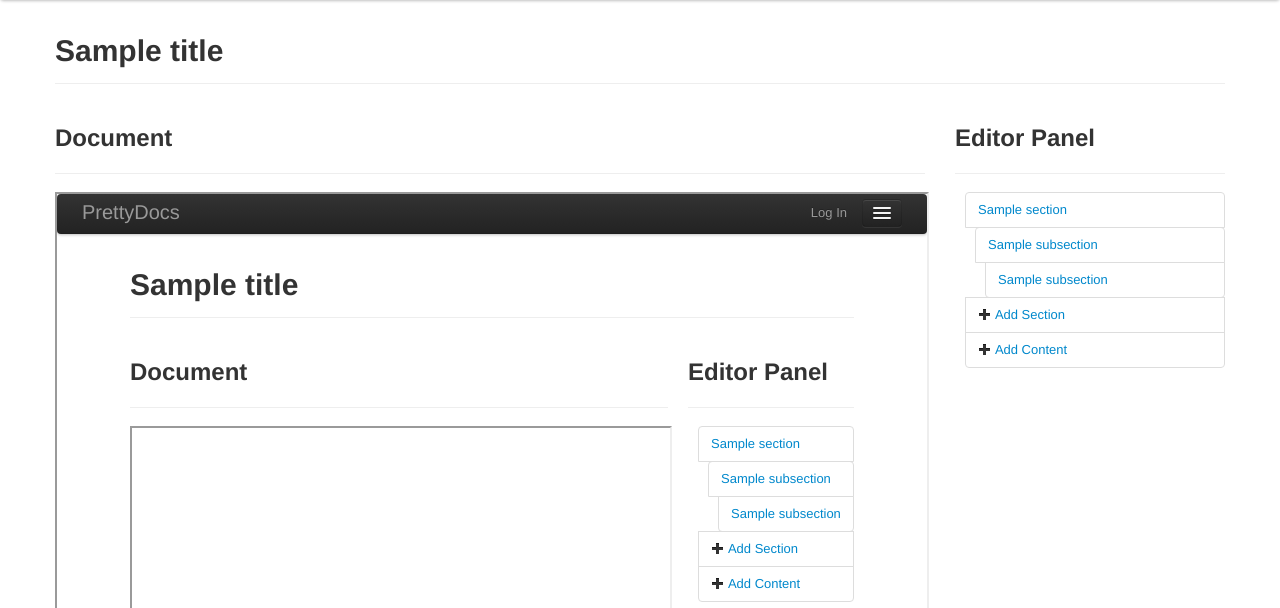
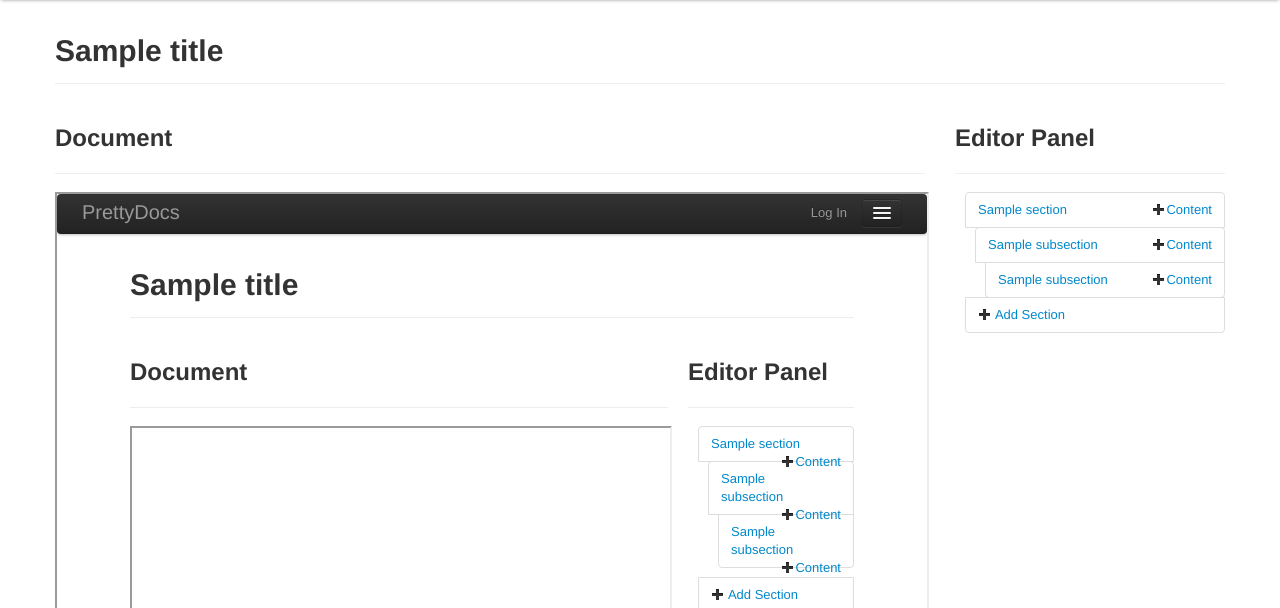
Before and after one commit to mc706/prettydocs, a Django app: template document/templates/edit.html in a window 1280 px wide. Shown: the part 40-648 px from the top of the page. Run offline with Django 3.2, Linux system fonts and the light colour scheme; the template is opened without the code that fills it: most values are stand-ins (such as "Sample title", 1, 10 or a date in 2020); some libraries are stand-ins or nearby versions.

Commit message:
add content form started

```diff
--- a/document/templates/edit.html
+++ b/document/templates/edit.html
@@ -23,20 +23,40 @@
         </div>
             <ul class="nav nav-tabs nav-stacked" style="margin:0 0 0 10px">
                 {% for section in document.sections.all %}
-                    <li><a>{{ section.get_full_title }}</a></li>
+                    <li>
+                        <a parent-id="{{ section.id }}" parent-type="section" onclick="call_content_modal(this)">
+                            {{ section.get_full_title }}
+                            <div class=pull-right>
+                                <i class=icon-plus></i>Content
+                            </div>
+                        </a>
+                    </li>
                     <ul class="nav nav-tabs nav-stacked" style="margin:0 0 0 10px">
                         {% for subsection in section.subsections.all %}
-                           <li><a>{{ subsection.get_full_title }}</a></li>
+                           <li>
+                               <a parent-id="{{ subsection.id }}" parent-type="section"  onclick="call_content_modal(this)">
+                                   {{ subsection.get_full_title }}
+                                   <div class=pull-right>
+                                       <i class=icon-plus></i>Content
+                                   </div>
+                               </a>
+                           </li>
                             <ul class="nav nav-tabs nav-stacked" style="margin:0 0 0 10px">
                             {% for supersub in subsection.subsections.all %}
-                                <li><a>{{ supersub.get_full_title }}</a></li>
+                                <li>
+                                    <a  parent-id="{{ supersub.id }}" parent-type="section" onclick="call_content_modal(this)">
+                                        {{ supersub.get_full_title }}
+                                        <div class=pull-right>
+                                            <i class=icon-plus></i>Content
+                                        </div>
+                                    </a>
+                                </li>
                             {% endfor %}
                             </ul>
                         {% endfor %}
                     </ul>
                 {% endfor %}
                    <li><a data-type='new_section' onclick="$('#add_section_modal').modal()"><i class=icon-plus></i> Add Section </a></li>
-                   <li><a data-type='new_content'  onclick="$('#add_content_modal').modal()"><i class=icon-plus></i> Add Content </a></li>
             </ul>
     </div>
 </div>
@@ -75,22 +95,24 @@
     <div class=modal-body>
         <div id=m_add_content_form class=controls>
             <div class=controls-row>
-                <label for="m_content_parent">Parent</label>
-                <select id=m_content_parent name=m_section_parent>
-                    <option value='none'>Document</option>
-                    {% for section in document.get_section_list %}
-                        <option value={{ section.0 }}>{{ section.1 }}</option>
-                    {% endfor %}
+                <label for="m_content_type">Content Type</label>
+                <select id=m_content_type>
+                    <option>Choose Type</option>
+                    <option value="ul">Unordered List</option>
+                    <option value="ol">Ordered List</option>
+                    <option value="p">Paragraph</option>
+                    <!--<option value="dl">Definiton List</option>
+                    <option value="cb">Code Block</option>-->
+                    <option value="raw">Raw HTML</option>
                 </select>
             </div>
-            <div class=controls-row>
-                <label for="m_section_title">Title</label>
-                <input id=m_section_title name=m_section_title type=text>
-            </div>
+        <div class=controls-row id="extra_form">
+
+        </div>
         </div>
     </div>
     <div class=modal-footer>
-        <button class='btn btn-primary' onclick="submit_add_section()">Submit</button>
+        <button class='btn btn-primary' onclick="submit_add_content()">Submit</button>
     </div>
 </div>
 
@@ -98,6 +120,65 @@
 
 {% block script %}
 <script>
+
+var cparent = "";
+var cparent_type = "";
+function call_content_modal(el){
+    cparent = $(el).attr('parent-id');
+    cparent_type = $(el).attr('parent-type');
+    $('#add_content_modal').modal();
+}
+
+$('#m_content_type').change(function(){
+    sel = $(this).val();
+    $('#m_content_type').attr('disabled','true');
+    if (sel=='ul'){
+
+        $('#extra_form').append("\
+                <div class=controls=row>\
+                    <label>Add Items to List</label>\
+                <input type=text id=ul_new_item><a onclick=\"$('#sample_ul').append('<li>'+$('#ul_new_item').val()+'</li>');$('#ul_new_item').val('');\"> <i class=icon-plus></i></a>\
+                </ul>\
+                </div>\
+        ");
+    } else if (sel=='ol'){
+        $('#extra_form').append("\
+                <div class=controls=row>\
+                    <label>Add Items to Ordered List</label>\
+                <input type=text id=li_new_item><a onclick=\"$('#sample_ol').append('<li>'+$('#li_new_item').val()+'</li>');$('#li_new_item').val('');\"> <i class=icon-plus></i></a>\
+                <ol id=sample_ol>\
+                </ol>\
+                </div>\
+        ");
+    } else if (sel=='p'){
+        $('#extra_form').append("\
+                <div class=controls=row>\
+                    <label>Write Paragraph</label>\
+                <textarea id=p_text></textarea>\
+                </div>\
+        ");
+    } else if (sel=='dl'){
+
+    } else if (sel=='cb'){
+
+    } else if (sel=='raw'){
+        $('#extra_form').append("\
+                <div class=controls=row>\
+                    <label>Write Raw HTML</label>\
+                <textarea id=p_text></textarea>\
+                </div>\
+        ");
+    }
+});
+
+function submit_add_content(){
+    var parent_id = cparent;
+    var parent= cparent_type;
+    var type = 'new_content';
+    var content_type = $('#m_content_type').val();
+
+}
+
 function submit_add_section() {
     var parent = $('#m_section_parent').val();
     var title = $('#m_section_title').val();
```
Also changed, not shown: document/views.py (+8 -7 lines).
